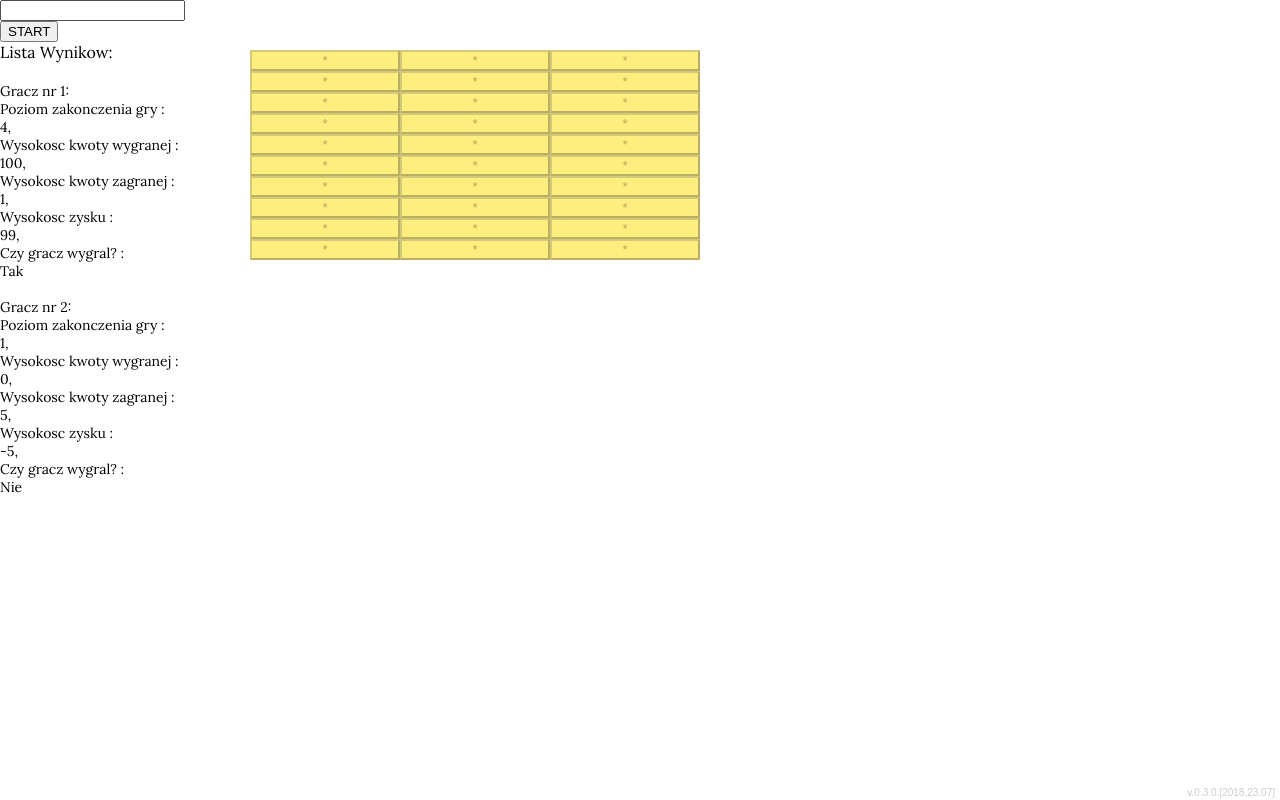
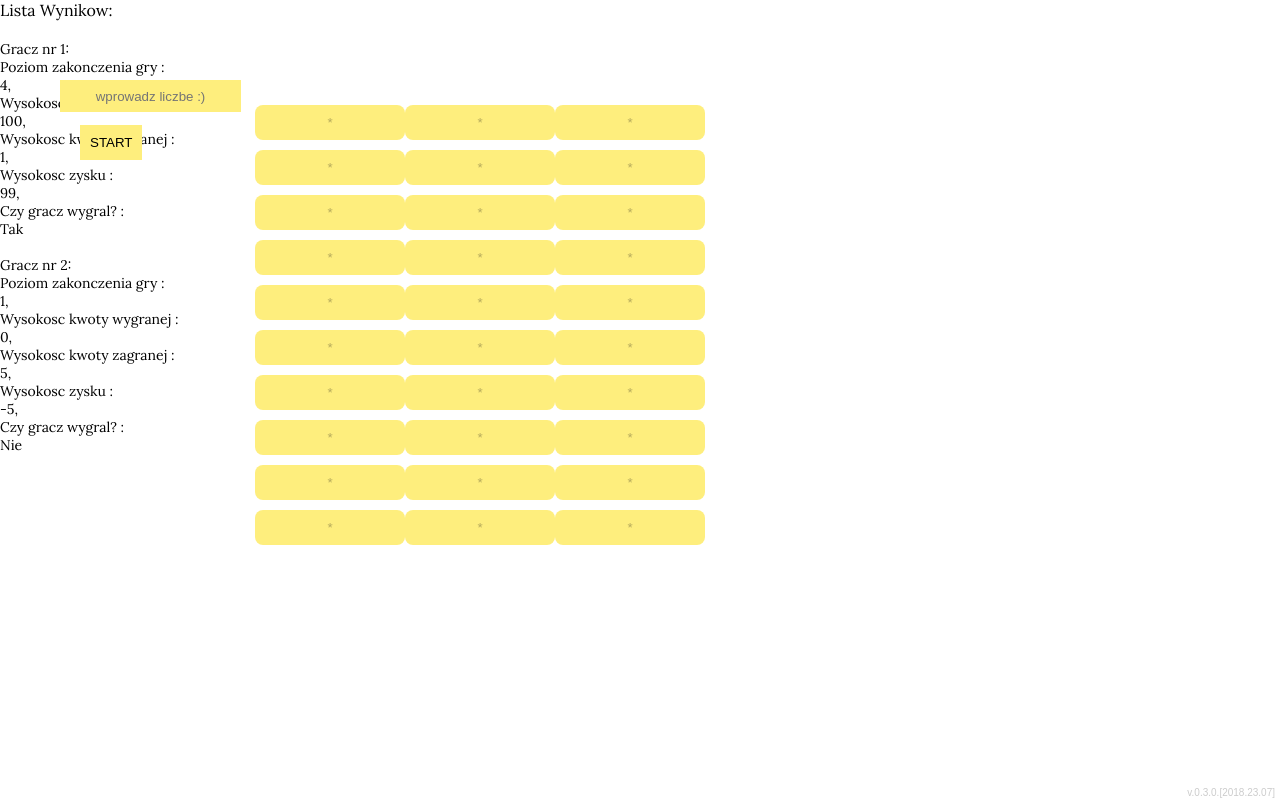
Before and after one commit to scrumptiousCherry/pierwsze_trzy_tygodnie, a React (Create React App) app in the folder npm_react/gra-wieza/: page / in a window 1280 px wide. Built offline with nearby package versions, Linux system fonts and the light colour scheme.

Commit message:
zmiany stylistyczne

```diff
--- a/npm_react/gra-wieza/src/App.js
+++ b/npm_react/gra-wieza/src/App.js
@@ -15,7 +15,6 @@
 import moment from 'moment';
 import React, { Component } from 'react';
 moment.locale('pl');
-
 
 class App extends Component {
   constructor(){
@@ -60,9 +59,7 @@
       wartoscInputa: '',
       przechowywanieZInputa : '',
       kwotaWygranej : 0,
-
-      kolorTekstu: 'rgba(0, 0, 0, 0.6)'
-    }
+      }
   }
   wyswietlListeWynikow = () => {
     return (
@@ -128,7 +125,8 @@
         'width' : 450,
         'position' : 'absolute',
         'left' : 250,
-        'top' : 50,
+        'top' : 100,
+        'backgroundColor' : 'white'
         }}>
         {this.state.listaPrzyciskow.map((x, index)=>  {
           let styleDisplay = {'display' : 'inline-block','width' : 150}
@@ -145,7 +143,12 @@
                 onClick = {() => this.nastepnyPoziom(index)}
                 style = {{
                   'width': '100%',
-                  'backgroundColor' : '#feee7d'
+                  'backgroundColor' : '#feee7d',
+                  'border': 'none',
+                  'padding' : 10,
+                  'borderRadius' : 8,
+                  'margin' : 5,
+                  'margin-left' : 5
                 }}
               >{x.tekstPrzycisku}</button>
             </div>
@@ -215,7 +218,18 @@
   wyswietlPrzyciskKoniec = () =>{
     if(this.state.czyGraRozpoczeta === 1){
       return(
-        <button onClick = {this.zakonczGre}>KONIEC</button>
+        <button
+          onClick = {this.zakonczGre}
+          style = {{
+            'backgroundColor' : '#feee7d',
+            'border': 'none',
+            'color': 'light gray',
+            'padding': 10,
+            'margin' : 10,
+            'position' : 'absolute',
+            'left' : 70,
+            'top' : 115
+        }}>KONIEC</button>
 
       );
     }
@@ -223,7 +237,19 @@
   wyswietlPrzyciskStart = () => {
     if(this.state.czyGraRozpoczeta === 0){
       return(
-        <button onClick = {this.rozpocznijGre}>START</button>
+        <button
+        onClick = {this.rozpocznijGre}
+        style = {{
+          'backgroundColor' : '#feee7d',
+          'border': 'none',
+          'color': 'light gray',
+          'padding': 10,
+          'margin' : 10,
+          'position' : 'absolute',
+          'left' : 70,
+          'top' : 115
+
+        }}>START</button>
       );
     }
   }
@@ -376,7 +402,23 @@
   wyswietlKomunikatBledu = (event) => {
     return(
       <div>
-      <input onChange = {this.sprawdzenieInputa} value = {this.state.wartoscInputa}/>
+      <input
+      onChange = {this.sprawdzenieInputa}
+      value = {this.state.wartoscInputa}
+      style = {{
+        'border' : 'none',
+        'background-color' : '#feee7d',
+        'color' : 'light gray',
+        'margin' : 10,
+        'height' : 30,
+        'text-align' : 'center',
+        'position' : 'absolute',
+        'left' : 50,
+        'top' : 70
+        // 'top' : 100
+      }}
+      placeholder = 'wprowadz liczbe :)'
+      />
       {this.state.komunikatBledu}
       </div>
     );
```
